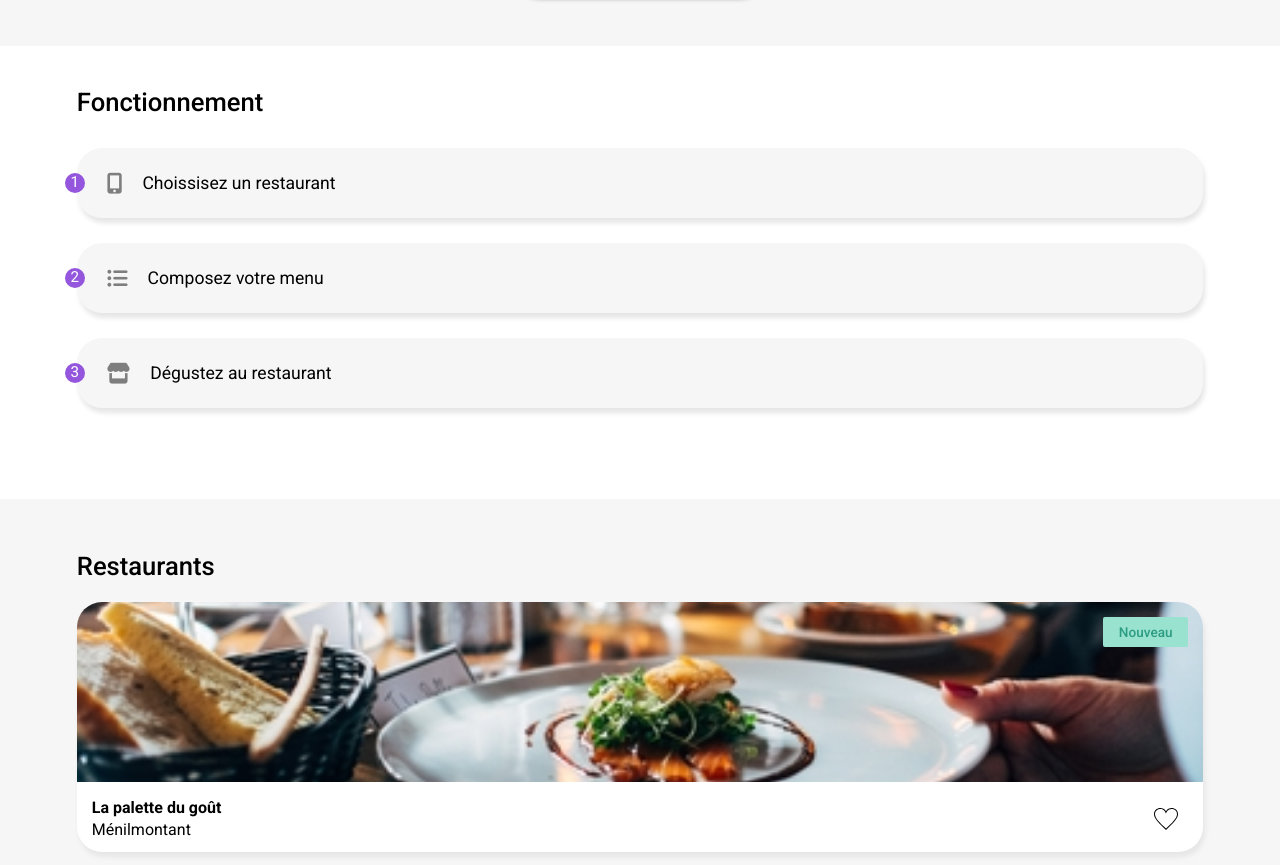
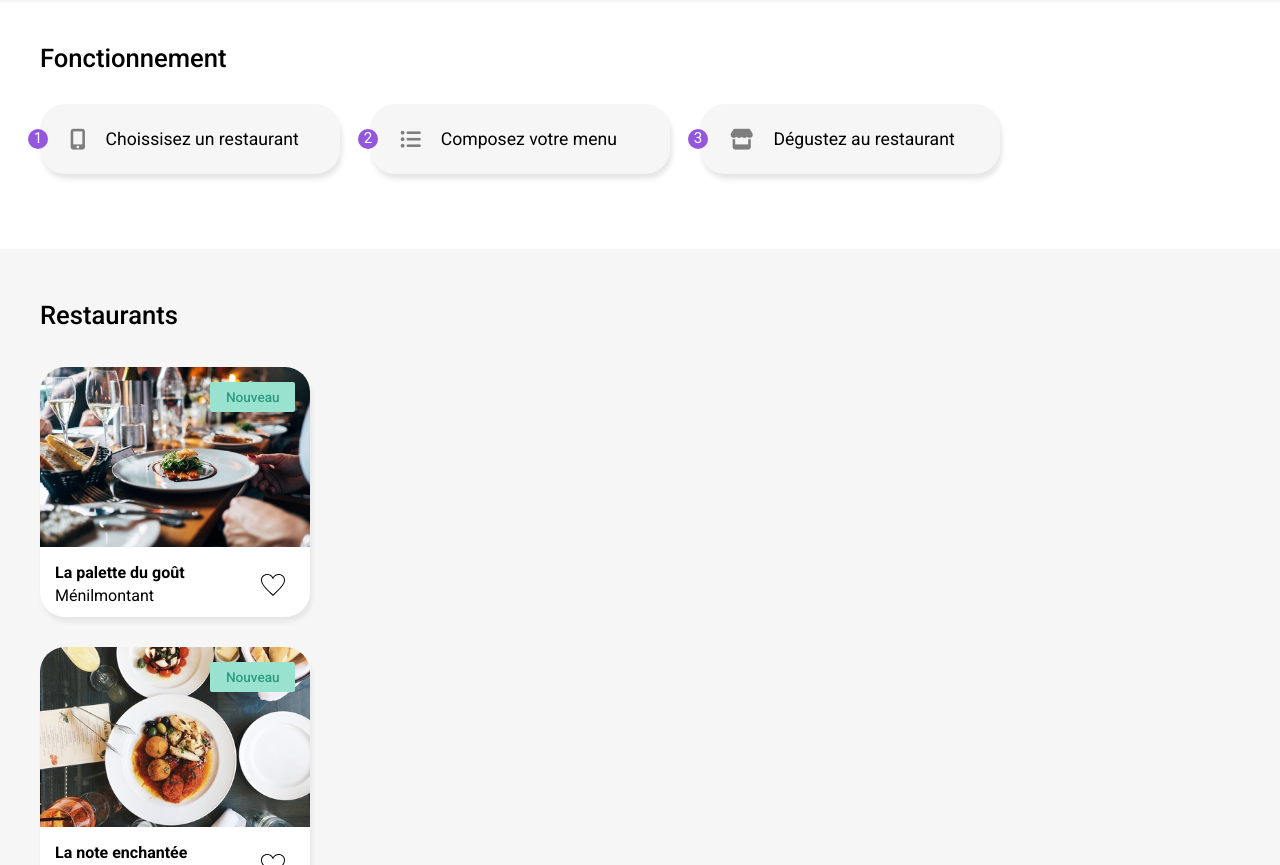
Before and after one commit to Amina600/AminaBerriache_3_24052021, a website: page index.html in a window 1280 px wide. Shown: the part 400-1265 px from the top of the page. Drawn offline with Linux system fonts and the light colour scheme; a web font is replaced by a local one.

Commit message:
Modification le fichierindex.html.

```diff
--- a/index.html
+++ b/index.html
@@ -12,7 +12,7 @@
     <title>ohmyfood</title>
 </head>
 <body>
-    <div class="containerDesktop">
+
     <!--****Loadingspinner-->
     <div class="spinner">
         <div class="circle">
@@ -42,7 +42,7 @@
 
     <!--****Fonctionnement****-->
     <section>
-            <div class="container selection">
+        <div class="container containerDesktop selection">
             <h1>Fonctionnement</h1>
             <ul>
                 <li class="selection-select">
@@ -67,12 +67,13 @@
 
     <!--****Restaurants****-->
     <section class="container-restaurants">
-            <div class="container">
+        <div class="containerDesktop container">
             <div class="allrestaurants">
                 <h1 id="restaurants">Restaurants</h1>
-                    <a href="restaurant1.html">
+            <div class="restaurantgrps">
                     <ul>
                         <li class="card">
+                            <a href="restaurant1.html">
                                 <img src="images/photo_small/photo1.jpg" class="card--picture" alt="photo d'un plat">
                                 <div class="card--subtitles">
                                     <p>
@@ -87,12 +88,11 @@
                                     3.238-1.285-2.206-3.522-3.248-5.719-3.248-3.183 0-6.281 2.187-6.281 6.191 0 4.661 5.571 9.429
                                     12 15.809 6.43-6.38 12-11.148 12-15.809 0-4.011-3.095-6.181-6.274-6.181"/></svg>
                                 </div>
+                            </a>
                         </li>
-                        </ul>
-                    </a>
+
+                        <li class="card">
                             <a href="restaurant2.html">
-                        <ul>
-                            <li class="card">
                                 <img src="images/photo_small/photo2.jpg" class="card--picture" alt="photo d'un plat">
                                 <div class="card--subtitles">
                                     <p>
@@ -107,12 +107,12 @@
                                     3.238-1.285-2.206-3.522-3.248-5.719-3.248-3.183 0-6.281 2.187-6.281 6.191 0 4.661 5.571 9.429
                                     12 15.809 6.43-6.38 12-11.148 12-15.809 0-4.011-3.095-6.181-6.274-6.181"/></svg>
                                 </div>
+                            </a>
                         </li>
-                        </ul>
-                    </a>
+
+
+                        <li class="card">
                             <a href="restaurant3.html">
-                        <ul>
-                            <li class="card">
                                 <img src="images/photo_small/photo3.jpg" class="card--picture" alt="photo d'un plat">
                                 <div class="card--subtitles">
                                     <p>
@@ -126,12 +126,11 @@
                                     3.238-1.285-2.206-3.522-3.248-5.719-3.248-3.183 0-6.281 2.187-6.281 6.191 0 4.661 5.571 9.429
                                     12 15.809 6.43-6.38 12-11.148 12-15.809 0-4.011-3.095-6.181-6.274-6.181"/></svg>
                                 </div>
+                            </a>
                         </li>
-                        </ul>
-                    </a>
+
+                        <li class="card">
                             <a href="restaurant4.html">
-                        <ul>
-                            <li class="card">
                                 <img src="images/photo_small/photo4.jpg" class="card--picture" alt="photo d'un plat">
                                 <div class="card--subtitles">
                                     <p>
@@ -145,13 +144,15 @@
                                     3.238-1.285-2.206-3.522-3.248-5.719-3.248-3.183 0-6.281 2.187-6.281 6.191 0 4.661 5.571 9.429
                                     12 15.809 6.43-6.38 12-11.148 12-15.809 0-4.011-3.095-6.181-6.274-6.181"/></svg>
                                 </div>
+                            </a>
                         </li>
                     </ul>
-                    </a>
+
+                </div>
             </div>
         </div>
     </section>
-    </div>
+
     <!--****Footer****-->
     <footer id="footer">
         <div class="container containerDesktop">
--- a/sass/mediaQuries/_desktopview.scss
+++ b/sass/mediaQuries/_desktopview.scss
@@ -0,0 +1,28 @@
+@media screen and (min-width: 800px) {
+
+    .containerDesktop {
+        width: 1200px;
+    }
+    header {
+        img {
+            width: 25%;
+        }
+    }
+    .selection {
+        ul {
+            display: flex;
+            flex-direction: row;
+            margin: auto;
+        }
+        &-select {
+            width: 25%;
+            margin-right: 30px;
+        }
+    }
+}
+.restaurantgrps {
+    display: flex;
+    flex-direction: row;
+
+
+}
--- a/sass/pages/acceuil/_cardrestaurant.scss
+++ b/sass/pages/acceuil/_cardrestaurant.scss
@@ -4,9 +4,6 @@
 .allrestaurants {
     padding-top: 30px;
     padding-bottom: 30px;
-    a {
-        text-decoration: none;
-        color: black;
 
         .card {
             max-width: 100%;
@@ -23,11 +20,18 @@
                 box-shadow: 0 2px 8px rgba(85, 84, 84, 0.6);
             }
 
+            a {
+                text-decoration: none;
+                color: black;
+            }
+
             &--picture {
                 height: 180px;
                 width: 100%;
                 object-fit: cover;
             }
+
+
                 &--subtitles {
                     display: flex;
                     justify-content: space-between;
@@ -57,4 +61,3 @@
 
     }
 }
-}
```
Also changed, not shown: css/style.css, 2 other files. Lines whose indentation alone changed are shown as unchanged.
